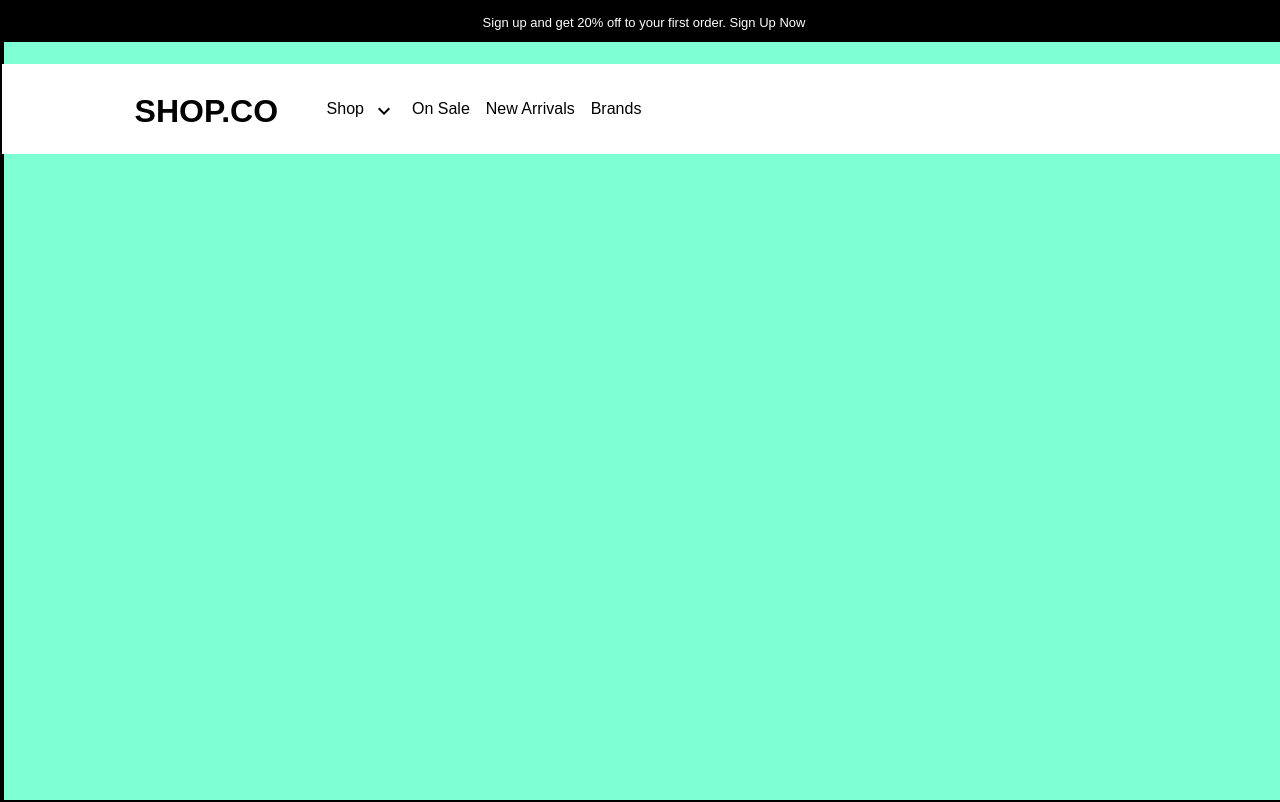
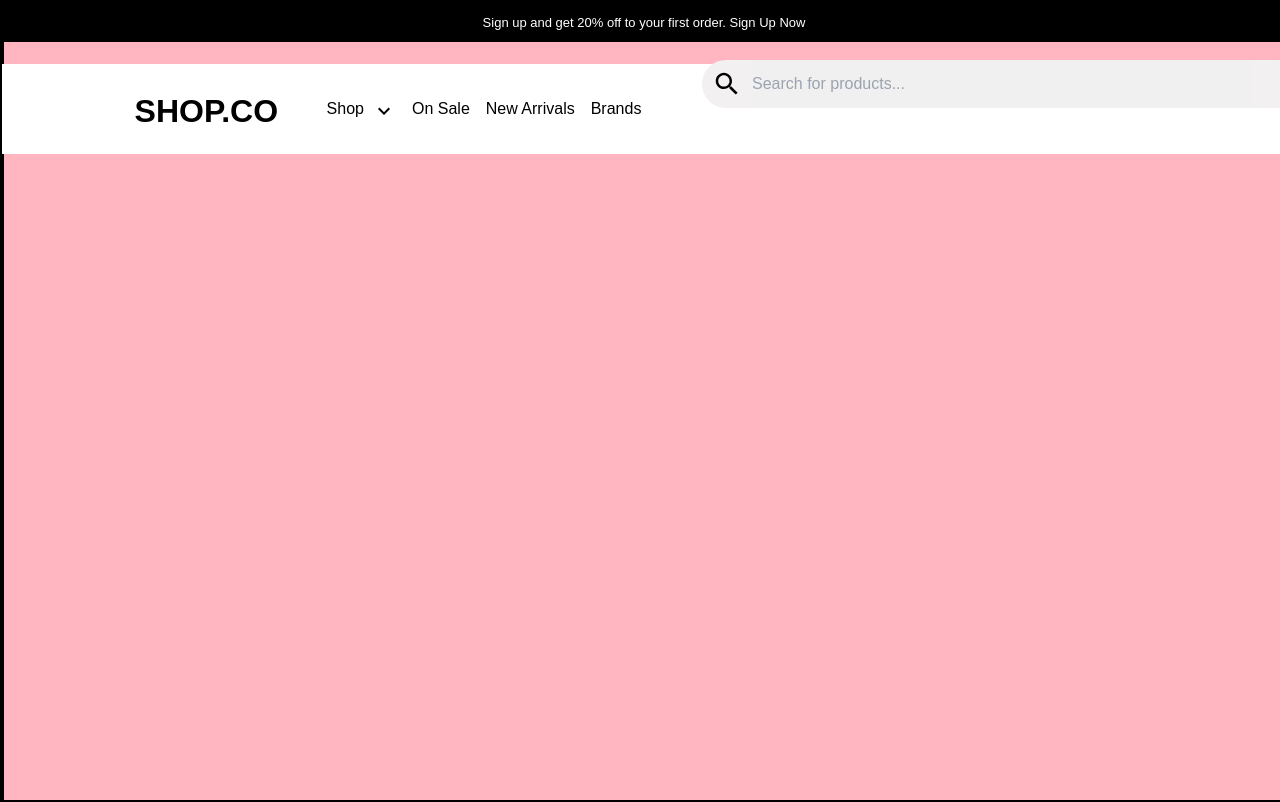
Before and after one commit to AntimaKumawat111/E-commerce, a Next.js app: page / in a window 1280 px wide. Shown: the top 802 px of the page. Built offline with nearby package versions, Linux system fonts and the light colour scheme.

Commit message:
fix error

```diff
--- a/app/Subheader.js
+++ b/app/Subheader.js
@@ -1,7 +1,7 @@
 import ProductionQuantityLimitsIcon from '@mui/icons-material/ProductionQuantityLimits';
 import KeyboardArrowDownIcon from '@mui/icons-material/KeyboardArrowDown';
 import AccountCircleIcon from '@mui/icons-material/AccountCircle';
-
+// import SearchOutlinedIcon from '@mui/icons-material/SearchOutlined';
 
 export default function SubHeader() {
   return (
@@ -16,10 +16,6 @@ export default function SubHeader() {
           <a href="#" className="tags">Brands</a>
         </div>
       </div>
-      {/* <div className="inputdiv">
-        <SearchIcon id="searchIcon" />
-        <input placeholder="Search for products..." id="inputbox" />
-      </div> */}
       <AccountCircleIcon id="profileIcon"/>
       <ProductionQuantityLimitsIcon id ="cartIcon" />
     </div>
--- a/app/globals.css
+++ b/app/globals.css
@@ -38,11 +38,10 @@ body {
 .page1 {
   height: 100vh;
   width: 100vw;
-  background-color: white;
+  background-color: lightpink;
   border: 2px solid black;
   position: relative;
   z-index: 0;
-  background-color: aquamarine;
 }
 
 .header {
@@ -115,3 +114,33 @@ body {
   font-size: 16px;
   line-height: 21.6px;
 }
+
+.inputdiv {
+  width: 600px;
+  height: 48px;
+  display: flex;
+  align-items: center;
+  justify-content: center;
+  background: #f2f0f1;
+  color: black;
+  font-weight: 200;
+  border-radius: 50px;
+  position: absolute;
+  left: 700px;
+  top : 58px;
+  /* border : 2px solid black; */
+}
+
+#searchIcon {
+  position: absolute;
+  font-size: 30px;
+  left: 10px;
+}
+
+ #inputbox {
+  width: 500px;
+  height: 48px;
+  background: #f0f0f0;
+  border: none;
+  outline: none;
+}
--- a/app/page.tsx
+++ b/app/page.tsx
@@ -1,16 +1,29 @@
+"use client";
+
 import Header from "./Header";
 import SubHeader from "./Subheader";
-
+import SearchOutlinedIcon from '@mui/icons-material/SearchOutlined';
+import { useEffect, useState } from "react";
 
 export default function Home() {
+  const [isClient, setIsClient] = useState(false);
+
+  useEffect(() => {
+    setIsClient(true);  // This will ensure the component renders only on the client.
+  }, []);
+
+  if (!isClient) return null;
+
   return (
-    <>
-      <div className="container">
-        <div className="page1">
-          <Header />
-          <SubHeader />
+    <div className="container">
+      <div className="page1">
+        <Header />
+        <SubHeader />
+        <div className="inputdiv">
+          <SearchOutlinedIcon id="searchIcon" />
+          <input placeholder="Search for products..." id="inputbox" />
         </div>
       </div>
-    </>
+    </div>
   );
 }
```
